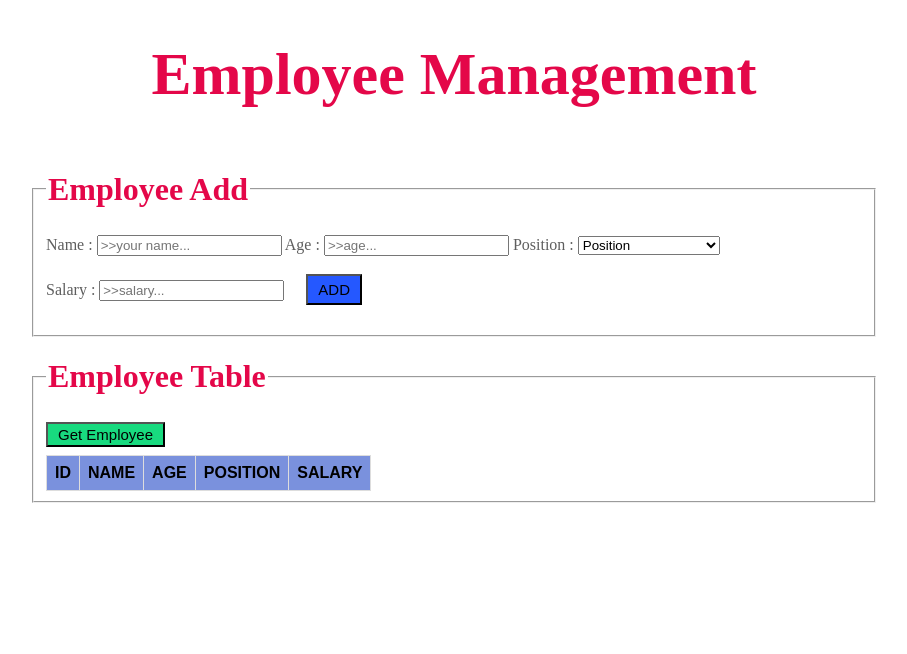
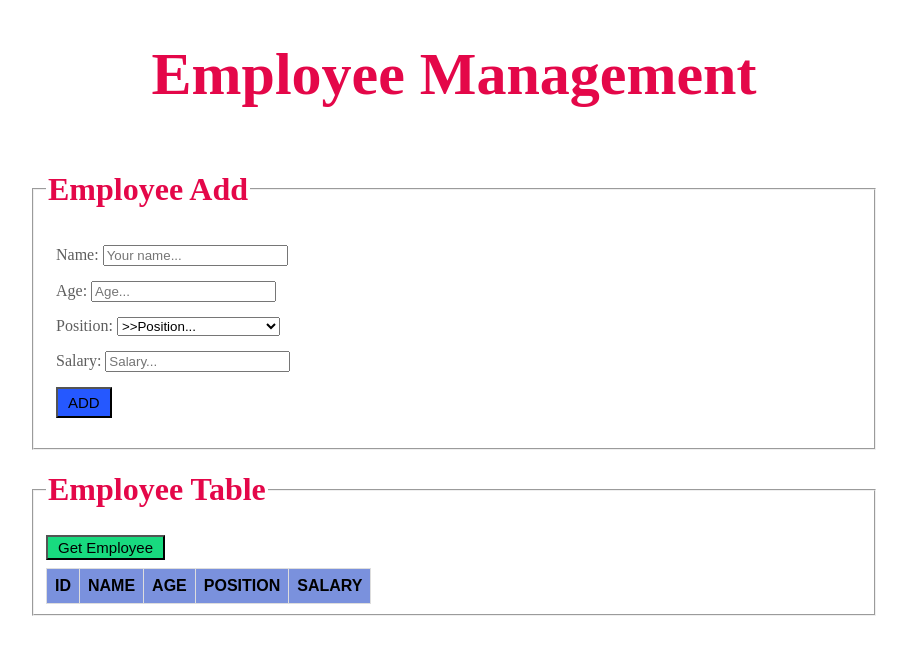
Before and after one commit to SingtoCPE/axiosVue, a Vue app in the folder vueaxios/: page / in a window 1280 px wide. Shown: the top 654 px of the page, without its empty margins (186-1093 px from the left). Built offline with nearby package versions, Linux system fonts and the light colour scheme.

Commit message:
change events add v-model into input, insert label

```diff
--- a/vueaxios/src/App.vue
+++ b/vueaxios/src/App.vue
@@ -6,7 +6,7 @@
       <legend>
         <h1>Employee Add</h1>
       </legend>
-      <employee-add id="formAdd" @child-clickAdd="addEmployee" />
+      <employee-add id="formAdd" :complete="complete" @child-clickAdd="addEmployee" />
     </fieldset>
 
     <fieldset>
@@ -54,7 +54,8 @@ export default {
   },
   data() {
     return {
-      items: []
+      items: [],
+      complete: false
     };
   },
   methods: {
@@ -89,6 +90,8 @@ export default {
         }
       });
       this.getEmployee();
+      this.complete = true;
+
     }
   }
 };
--- a/vueaxios/src/components/employeeAdd.vue
+++ b/vueaxios/src/components/employeeAdd.vue
@@ -1,46 +1,57 @@
 <template>
   <form id="employee-add">
-    Name :
-    <input
-      :first-name="employee.firstName"
-      v-on:change="inputAddFirstname"
-      type="text"
-      placeholder=">>your name..."
-    />
-    Age :
-    <input
-      :age="employee.age"
-      v-on:change="inputAddAge"
-      type="text"
-      placeholder=">>age..."
-    />
-    Position :
-    <select
-      :position="employee.position"
-      v-on:change="inputAddPosition"
-      >
-      <option value="position" >Position</option>
+    <p v-if="errors.length">
+      <b>Please correct the following error(s):</b>
+      <ul>
+        <li v-for="(error,index) in errors" :key="index">{{ error }}</li>
+      </ul>
+    </p>
+    <div class="pb-5 margin-test">
+      <label for="name">Name: </label>
+      <input id="name" v-model="employee.firstName" type="text" placeholder="Your name..." />
+    </div>
+    <div class="pb-5 margin-test">
+      <label for="age">Age: </label>
+      <input id="age" :value="employee.age" @change="inputAddAge" type="text" placeholder="Age..." />
+    </div>
+    <div class="pb-5 margin-test">
+      <label>Position: </label>
+      <select id="position" :position="employee.position" v-on:change="inputAddPosition">
+        <option>>>Position...</option>
         <option value="Developer">Developer</option>
+        <option value="Employee Management">Employee Management</option>
+        <option value="Maid">Maid</option>
+        <option value="Receptionist">Receptionist</option>
         <option value="System Analysis">System Analysis</option>
         <option value="System Engineering">System Engineering</option>
       </select>
-    <br />
-    <br />Salary :
+    </div>
+    <div class="pb-5 margin-test">
+      <label for="salary">Salary: </label>
       <input
+        id="salary"
         :salary="employee.salary"
-      v-on:change="inputAddSalary"
+        @change="inputAddSalary"
         type="number"
-      placeholder=">>salary..."
+        placeholder="Salary..."
       />
-    &nbsp;
-    <button id="buttonAdd" @click.prevent="addEmployee()">ADD</button>
+    </div>
+    <button type="submit" id="buttonAdd" @click.prevent="validateForm">ADD</button>
   </form>
 </template>
 <script>
+import { constants } from "crypto";
 export default {
   name: "employeeAdd",
+  props: {
+    complete: {
+      type: Boolean,
+      default: false
+    }
+  },
   data() {
     return {
+      errors: [],
       employee: {
         firstName: "",
         age: null,
@@ -51,13 +62,17 @@ export default {
   },
   methods: {
     addEmployee() {
+      console.log("aaa");
       this.$emit(
         "child-clickAdd",
         this.employee.firstName,
         this.employee.age,
         this.employee.position,
         this.employee.salary
-      ); // use state
+      );
+      if (this.complete) {
+        this.clearForm();
+      }
       console.log(
         this.employee.firstName,
         this.employee.age,
@@ -65,22 +80,45 @@ export default {
         this.employee.salary
       );
     },
-    inputAddFirstname(firstName) {
-      this.employee.firstName = firstName.target.value; // set state
-    },
+
     inputAddAge(age) {
-      this.employee.age = age.target.value; // set state
+      this.employee.age = age.target.value;
     },
     inputAddPosition(position) {
-      this.employee.position = position.target.value; // set state
+      this.employee.position = position.target.value;
     },
     inputAddSalary(salary) {
-      this.employee.salary = salary.target.value; // set state
+      this.employee.salary = salary.target.value;
+    },
+    validateForm() {
+      if (this.employee.firstName && this.employee.age) {
+        this.addEmployee();
+      }
+      this.errors = [];
+      if (!this.employee.firstName) {
+        this.errors.push("Name required.");
+      }
+      if (!this.employee.age) {
+        this.errors.push("Age required.");
+      }
+    },
+    clearForm() {
+      this.employee.firstName = "";
+      this.employee.age = "";
+      this.employee.position = "";
+      this.employee.salary = "";
+      console.log(this.employee);
     }
   }
 };
 </script>
 <style>
+.margin-test {
+  margin: 10px;
+}
+.pb-5 {
+  padding-bottom: 5px;
+}
 #buttonAdd {
   background-color: rgb(37, 88, 255);
   color: black;
```
Lines whose indentation alone changed are shown as unchanged.
